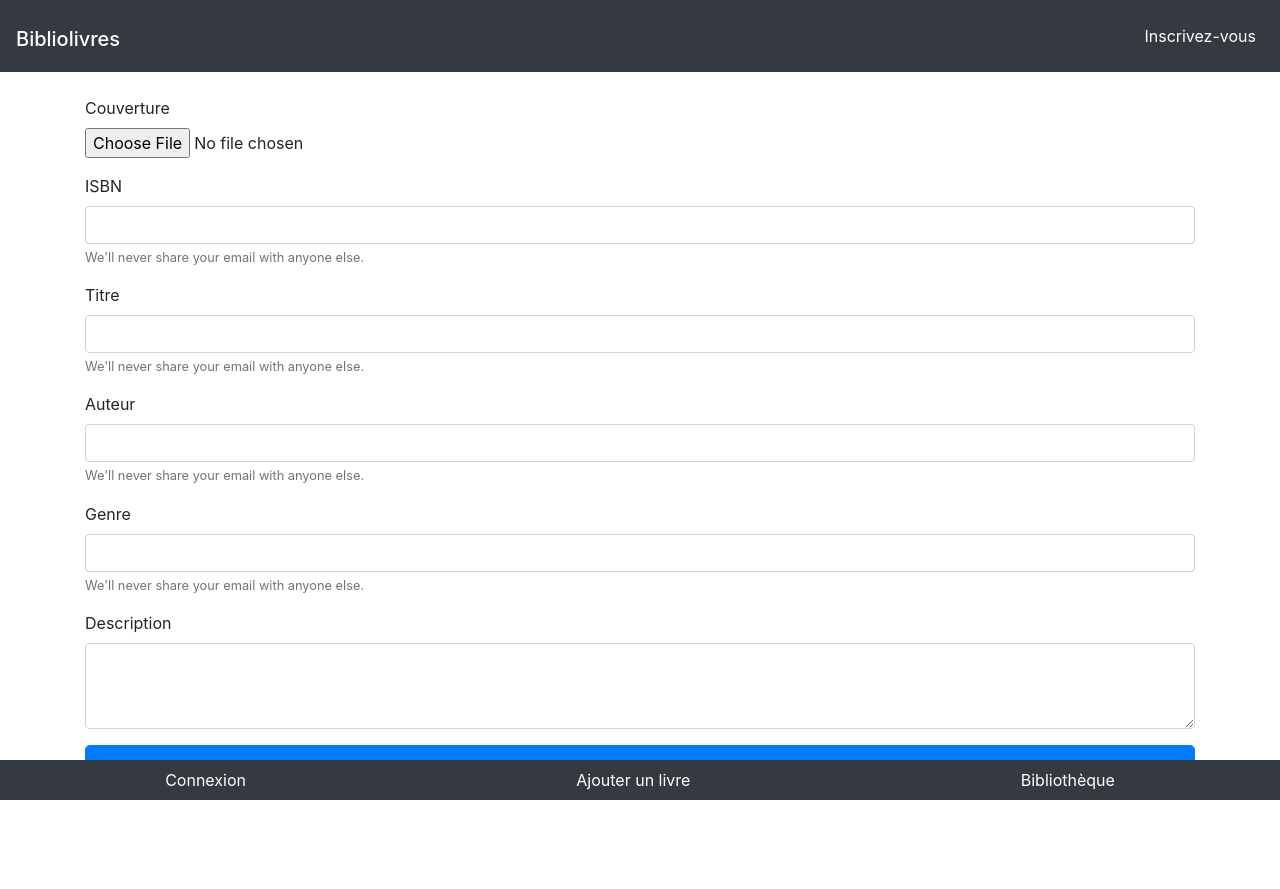
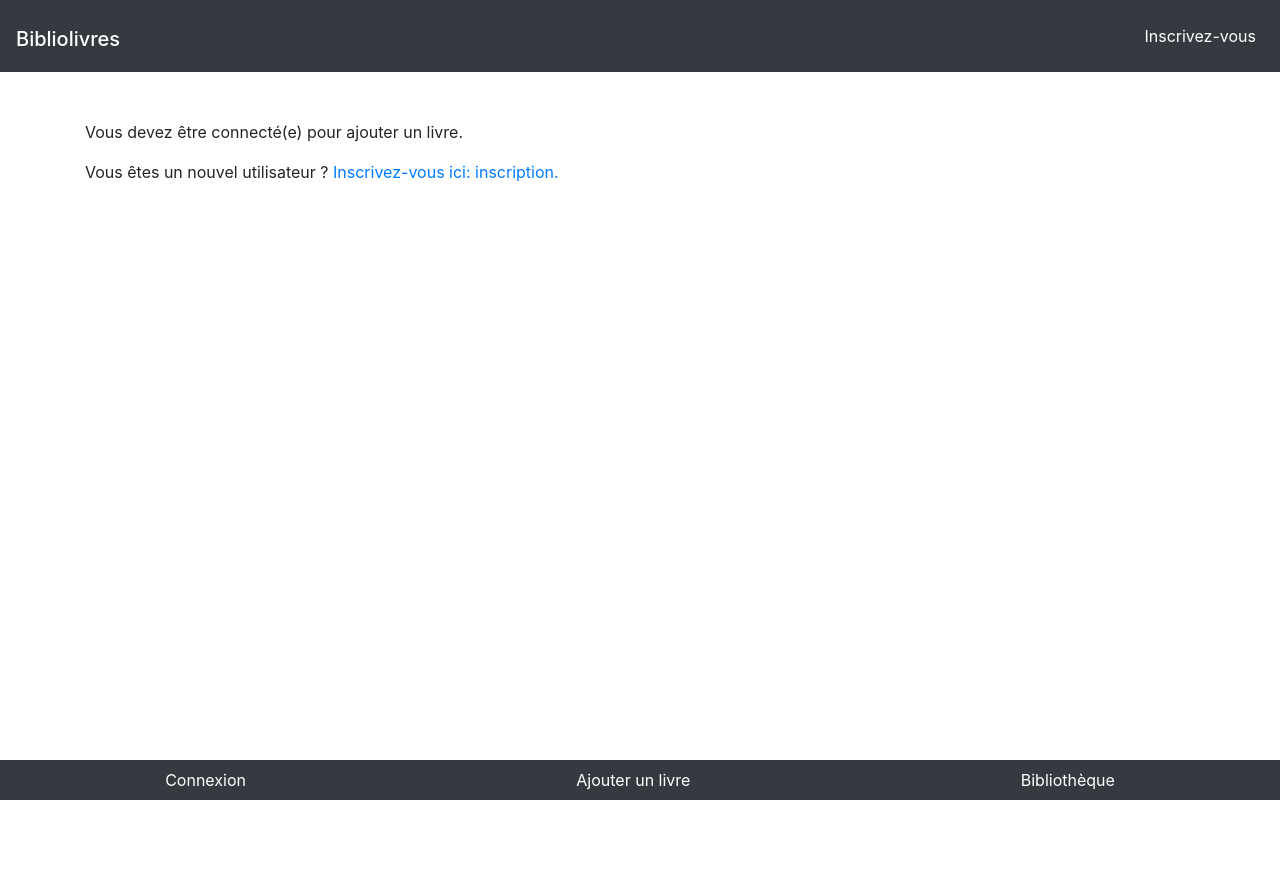
Before and after one commit to AngeliqueDF/bibliolivres, a PHP site: page /ajouter-livre/ in a window 1280 px wide. After the commit the page ends 800 px from the top, so only its background shows below. Run offline with PHP 8.4, Linux system fonts and the light colour scheme.

Commit message:
add books page

```diff
--- /dev/null
+++ b/app/Controllers/AddBookController.php
@@ -0,0 +1,96 @@
+<?php
+
+echo "toto";
+
+function display_add_book_view()
+{
+    if (isset($_SERVER["user_id"])) {
+        echo '<main>
+      <div class="container">
+        <form>
+          <div class="form-group">
+            <label for="exampleFormControlFile1">Couverture</label>
+            <input
+              type="file"
+              class="form-control-file"
+              id="exampleFormControlFile1"
+            />
+          </div>
+          <div class="form-group">
+            <label for="exampleInputEmail1">ISBN</label>
+            <input
+              type="number"
+              class="form-control"
+              id="exampleInputEmail1"
+              aria-describedby="emailHelp"
+            />
+            <small id="emailHelp" class="form-text text-muted"
+              >We\'ll never share your email with anyone else.</small
+            >
+          </div>
+          <div class="form-group">
+            <label for="exampleInputEmail1">Titre</label>
+            <input
+              type="text"
+              class="form-control"
+              id="exampleInputEmail1"
+              aria-describedby="emailHelp"
+            />
+            <small id="emailHelp" class="form-text text-muted"
+              >We\'ll never share your email with anyone else.</small
+            >
+          </div>
+
+          <div class="form-group">
+            <label for="exampleInputEmail1">Auteur</label>
+            <input
+              type="text"
+              class="form-control"
+              id="exampleInputEmail1"
+              aria-describedby="emailHelp"
+            />
+            <small id="emailHelp" class="form-text text-muted"
+              >We\'ll never share your email with anyone else.</small
+            >
+          </div>
+          <div class="form-group">
+            <label for="exampleInputEmail1">Genre</label>
+            <input
+              type="text"
+              class="form-control"
+              id="exampleInputEmail1"
+              aria-describedby="emailHelp"
+            />
+            <small id="emailHelp" class="form-text text-muted"
+              >We\'ll never share your email with anyone else.</small
+            >
+          </div>
+          <div class="form-group">
+            <label for="exampleFormControlTextarea1">Description</label>
+            <textarea
+              class="form-control"
+              id="exampleFormControlTextarea1"
+              rows="3"
+            ></textarea>
+          </div>
+          <input
+            class="btn btn-primary btn-lg btn-block"
+            type="submit"
+            value="Ajouter le livre"
+          />
+        </form>
+      </div>
+    </main>
+    ';
+    } else {
+        echo "<main>
+          <div class=\"container\">
+            <p>Vous devez être connecté(e) pour ajouter un livre.</p>
+            <p>Vous êtes un nouvel utilisateur ? <a href=";
+        href("/inscription/");
+        echo ">Inscrivez-vous ici: inscription.</a></p>
+          </div>
+      </main>";
+    }
+}
+display_add_book_view();
--- a/app/Controllers/LoginController.php
+++ b/app/Controllers/LoginController.php
@@ -1,8 +1,4 @@
 <?php
-
-ini_set('display_errors', 1);
-ini_set('display_startup_errors', 1);
-error_reporting(E_ALL);
 
 require_once "./../functions/href.php";
 
--- a/app/Views/AddBookView.php
+++ b/app/Views/AddBookView.php
@@ -1,76 +1,3 @@
-<main>
-  <div class="container">
-    <form>
-      <div class="form-group">
-        <label for="exampleFormControlFile1">Couverture</label>
-        <input
-          type="file"
-          class="form-control-file"
-          id="exampleFormControlFile1"
-        />
-      </div>
-      <div class="form-group">
-        <label for="exampleInputEmail1">ISBN</label>
-        <input
-          type="number"
-          class="form-control"
-          id="exampleInputEmail1"
-          aria-describedby="emailHelp"
-        />
-        <small id="emailHelp" class="form-text text-muted"
-          >We'll never share your email with anyone else.</small
-        >
-      </div>
-      <div class="form-group">
-        <label for="exampleInputEmail1">Titre</label>
-        <input
-          type="text"
-          class="form-control"
-          id="exampleInputEmail1"
-          aria-describedby="emailHelp"
-        />
-        <small id="emailHelp" class="form-text text-muted"
-          >We'll never share your email with anyone else.</small
-        >
-      </div>
+<?php
 
-      <div class="form-group">
-        <label for="exampleInputEmail1">Auteur</label>
-        <input
-          type="text"
-          class="form-control"
-          id="exampleInputEmail1"
-          aria-describedby="emailHelp"
-        />
-        <small id="emailHelp" class="form-text text-muted"
-          >We'll never share your email with anyone else.</small
-        >
-      </div>
-      <div class="form-group">
-        <label for="exampleInputEmail1">Genre</label>
-        <input
-          type="text"
-          class="form-control"
-          id="exampleInputEmail1"
-          aria-describedby="emailHelp"
-        />
-        <small id="emailHelp" class="form-text text-muted"
-          >We'll never share your email with anyone else.</small
-        >
-      </div>
-      <div class="form-group">
-        <label for="exampleFormControlTextarea1">Description</label>
-        <textarea
-          class="form-control"
-          id="exampleFormControlTextarea1"
-          rows="3"
-        ></textarea>
-      </div>
-      <input
-        class="btn btn-primary btn-lg btn-block"
-        type="submit"
-        value="Ajouter le livre"
-      />
-    </form>
-  </div>
-</main>
+include(__DIR__ . "/../Controllers/AddBookController.php");
--- a/app/Views/HeaderView.php
+++ b/app/Views/HeaderView.php
@@ -1,3 +1,8 @@
+<?php
+ini_set('display_errors', 1);
+ini_set('display_startup_errors', 1);
+error_reporting(E_ALL);
+?>
 <!DOCTYPE html>
 <html lang="fr">
 
```
Also changed, not shown: app/functions/href.php (line endings or trailing spaces).
